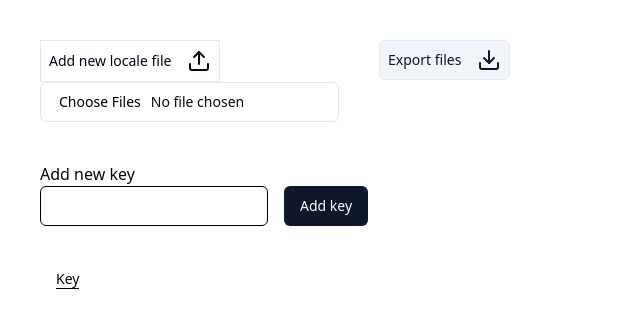
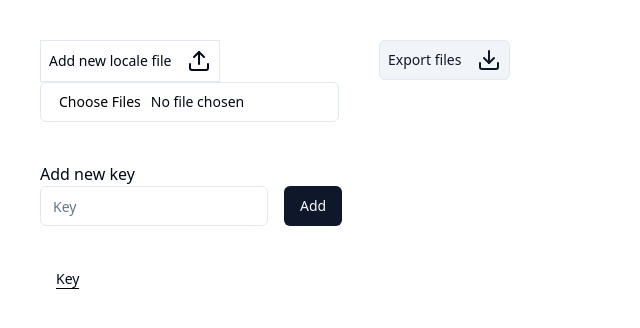
Before and after one commit to Hauglid/localizer-helper, a Next.js app: page / in a window 1280 px wide. Shown: the top 328 px of the page, without its empty margins (0-640 px from the left). Built offline with nearby package versions, Linux system fonts and the light colour scheme.

Commit message:
Refactor add key to its own components

```diff
--- a/package.json
+++ b/package.json
@@ -31,7 +31,7 @@
     "tailwind-merge": "^2.3.0",
     "tailwindcss-animate": "^1.0.7",
     "vaul": "^0.9.0",
-    "zod": "^3.22.4"
+    "zod": "^3.23.4"
   },
   "devDependencies": {
     "@types/eslint": "^8.56.2",
--- a/src/app/page.tsx
+++ b/src/app/page.tsx
@@ -1,5 +1,6 @@
 "use client";
 
+import { AddKeyForm } from "@/components/add-key-form";
 import { Button } from "@/components/ui/button";
 import { Input } from "@/components/ui/input";
 import { Label } from "@/components/ui/label";
@@ -62,13 +63,6 @@ export default function HomePage() {
     });
   }
 
-  function onSubmitKey(event: FormEvent<HTMLFormElement>) {
-    const key = event.target[0].value;
-    if (key === "") return;
-    addkeys([key]);
-    event.target[0].value = "";
-  }
-
   return (
     <main className="flex min-h-screen flex-col items-center justify-start ">
       <div className="flex w-full flex-col gap-10 p-10">
@@ -101,19 +95,7 @@ export default function HomePage() {
             </Button>
           </div>
         </div>
-        <div>
-          Add new key
-          <form
-            className="flex flex-row gap-4"
-            onSubmit={(event) => {
-              event.preventDefault();
-              onSubmitKey(event);
-            }}
-          >
-            <Input className="w-fit min-w-48 border-b border-black" />
-            <Button>Add key</Button>
-          </form>
-        </div>
+        <AddKeyForm callback={addkeys} />
         <div className="flex w-full flex-col gap-4">
           <div className="flex flex-row gap-4 ">
             <div className="flex-1 pl-4">
--- /dev/null
+++ b/src/components/add-key-form.tsx
@@ -0,0 +1,47 @@
+import { z } from "zod";
+import { Button } from "./ui/button";
+import { Input } from "./ui/input";
+import { Form } from "./ui/form";
+import { useForm } from "react-hook-form";
+import { zodResolver } from "@hookform/resolvers/zod";
+import { FormInput } from "./form/form-input";
+import { FormSubmitButton } from "./form/form-submit-button";
+
+export function AddKeyForm({
+  callback,
+}: {
+  callback: (keys: string[]) => void;
+}) {
+  const schema = z.object({
+    key: z.string().min(1),
+  });
+
+  type Inputs = z.infer<typeof schema>;
+
+  const form = useForm<Inputs>({
+    resolver: zodResolver(schema),
+    defaultValues: {
+      key: "",
+    },
+  });
+
+  function onSubmit(data: Inputs) {
+    callback([data.key]);
+    form.reset();
+  }
+
+  return (
+    <div>
+      Add new key
+      <Form {...form}>
+        <form
+          className="flex flex-row items-start gap-4"
+          onSubmit={form.handleSubmit(onSubmit)}
+        >
+          <FormInput name="key" placeholder="Key" />
+          <FormSubmitButton title={"Add"} />
+        </form>
+      </Form>
+    </div>
+  );
+}
--- /dev/null
+++ b/src/components/form/form-error.tsx
@@ -0,0 +1,22 @@
+'use client';
+
+import { FormField, FormItem, FormMessage } from '@/components/ui/form';
+import { useFormContext } from 'react-hook-form';
+
+export function FormError() {
+  const formContext = useFormContext<{
+    formError: string;
+  }>();
+
+  return (
+    <FormField
+      control={formContext.control}
+      name="formError"
+      render={() => (
+        <FormItem>
+          <FormMessage />
+        </FormItem>
+      )}
+    />
+  );
+}
--- /dev/null
+++ b/src/components/form/form-input.tsx
@@ -0,0 +1,46 @@
+'use client';
+
+import {
+  FormControl,
+  FormField,
+  FormItem,
+  FormLabel,
+  FormMessage,
+} from '@/components/ui/form';
+import { Input } from '@/components/ui/input';
+import { useFormContext } from 'react-hook-form';
+
+export type InputProps = React.InputHTMLAttributes<HTMLInputElement>;
+
+export function FormInput({
+  name,
+  placeholder,
+  type,
+  disabled,
+  children,
+  ...props
+}: { name: string } & InputProps) {
+  const formContext = useFormContext();
+
+  return (
+    <FormField
+      control={formContext.control}
+      name={name}
+      render={({ field }) => (
+        <FormItem>
+          {children && <FormLabel className="text-xs">{children}</FormLabel>}
+          <FormControl>
+            <Input
+              type={type}
+              disabled={disabled}
+              placeholder={placeholder}
+              {...props}
+              {...field}
+            />
+          </FormControl>
+          <FormMessage />
+        </FormItem>
+      )}
+    />
+  );
+}
--- /dev/null
+++ b/src/components/form/form-submit-button.tsx
@@ -0,0 +1,32 @@
+"use client";
+
+import { Button } from "@/components/ui/button";
+import { Shell } from "lucide-react";
+import { useFormContext } from "react-hook-form";
+
+export function FormSubmitButton({
+  title,
+  disabled,
+}: {
+  title: string;
+  disabled?: boolean;
+}) {
+  const formContext = useFormContext();
+  const isLoading = formContext.formState.isSubmitting;
+
+  if (isLoading) {
+    return (
+      <div className="flex flex-col items-center justify-end p-4 px-8">
+        <Shell className={"animate-spin"} />
+      </div>
+    );
+  } else {
+    return (
+      <div className="flex flex-col justify-end">
+        <Button disabled={disabled} type="submit">
+          {title}
+        </Button>
+      </div>
+    );
+  }
+}
--- /dev/null
+++ b/src/components/form/form-textarea.tsx
@@ -0,0 +1,40 @@
+'use client';
+
+import {
+  FormControl,
+  FormField,
+  FormItem,
+  FormLabel,
+  FormMessage,
+} from '@/components/ui/form';
+import { Textarea } from '@/components/ui/textarea';
+import { useFormContext } from 'react-hook-form';
+
+export type TextareaProps = React.TextareaHTMLAttributes<HTMLTextAreaElement>;
+
+export function FormTextarea({
+  name,
+  placeholder,
+  children,
+  ...props
+}: {
+  name: string;
+} & TextareaProps) {
+  const formContext = useFormContext();
+
+  return (
+    <FormField
+      control={formContext.control}
+      name={name}
+      render={({ field }) => (
+        <FormItem>
+          {children && <FormLabel className="text-xs">{children}</FormLabel>}
+          <FormControl>
+            <Textarea placeholder={placeholder} {...field} {...props} />
+          </FormControl>
+          <FormMessage />
+        </FormItem>
+      )}
+    />
+  );
+}
```
Also changed, not shown: 1 other file (tests, documents, lock files or other folders).
